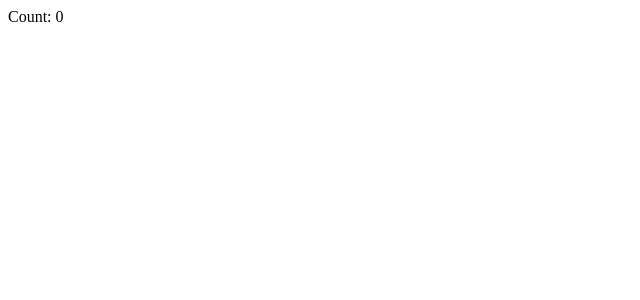
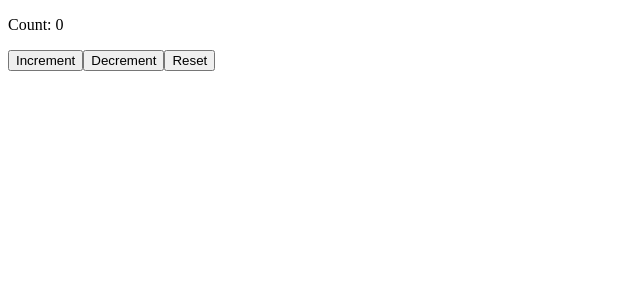
Before and after one commit to Rodobrodo2/React, a React (Vite) app in the folder react-es/: page / in a window 1280 px wide. Shown: the top 300 px of the page, without its empty margins (0-640 px from the left). Built offline with nearby package versions, Linux system fonts and the light colour scheme.

Commit message:
Contatore con increment decrement e reset

```diff
--- a/react-es/src/Counter.jsx
+++ b/react-es/src/Counter.jsx
@@ -1,5 +1,17 @@
+import { useState } from "react";
+
 const Counter = () => {
-    return <div>Count: 0</div>;
+
+    const [count, setCount] = useState(0);
+
+    return (
+        <div>
+            <p>Count: {count}</p>
+            <button onClick={() => setCount(count + 1)}>Increment</button>
+            <button onClick={() => setCount(count - 1)}>Decrement</button>
+            <button onClick={() => setCount(0)}>Reset</button>
+        </div>
+    )
 };
 
 export default Counter;
```
